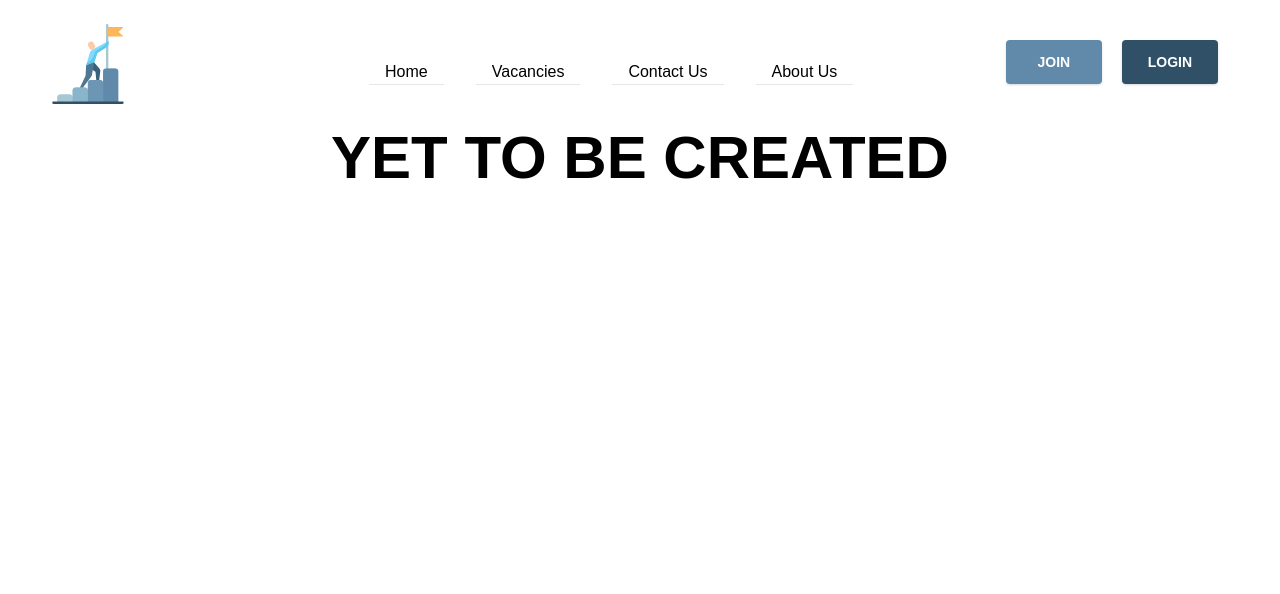
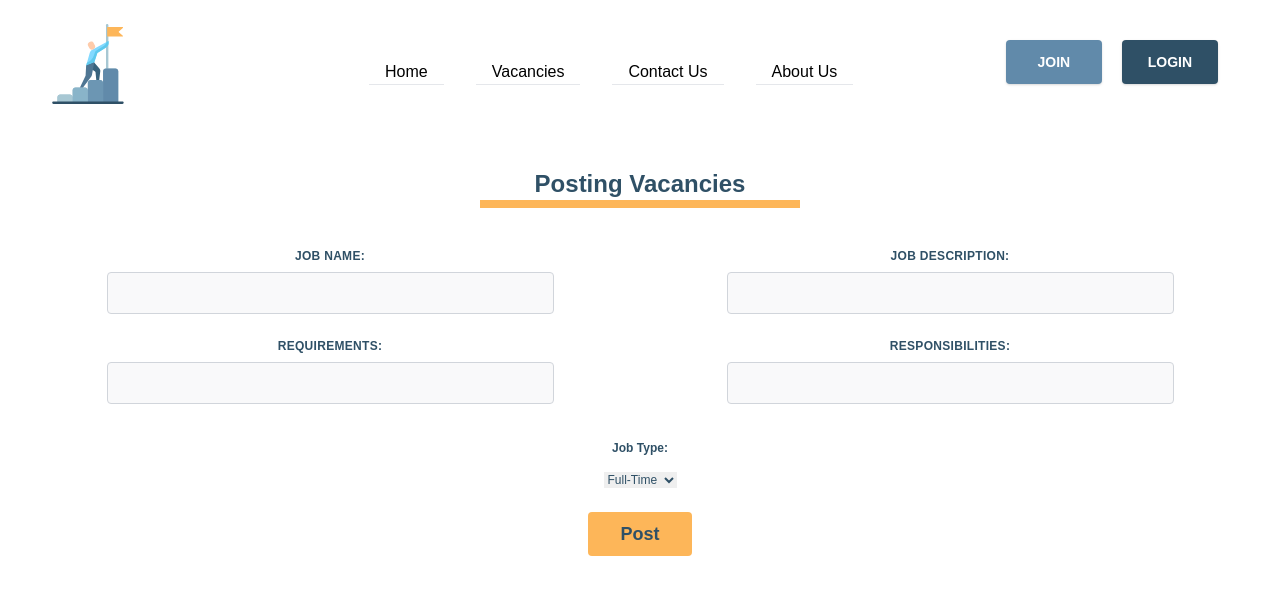
Before and after one commit to yaraalkassar/CareerBuilding, a React (Create React App) app in the folder careerbuilding/: page /Vacancy in a window 1280 px wide. Shown: the top 594 px of the page. Built offline with nearby package versions, Linux system fonts and the light colour scheme; no server answers.

Commit message:
added vacancies form

```diff
--- a/careerbuilding/src/App.js
+++ b/careerbuilding/src/App.js
@@ -9,6 +9,7 @@ import Login from "./Components/Login/Login";
 import SignUp from "./Components/SignUp/SignUp";
 import firebase from "./firebase/firebase";
 import Loader from "./Components/loader/loader";
+import Vacancies from "./Components/Vacancies/vacancies";
 
 function App() {
   const [firebaseInitialized, setFirebaseInitialized] = useState(false);
@@ -25,7 +26,7 @@ function App() {
         <Navbar />
         <Switch>
           <Route path="/Vacancy">
-            <p className="font-extrabold text-6xl">YET TO BE CREATED</p>
+          <Vacancies/>
           </Route>
           <Route path="/Contact">
             <Contact />
--- a/careerbuilding/src/Components/Vacancies/vacancies.js
+++ b/careerbuilding/src/Components/Vacancies/vacancies.js
@@ -1,11 +1,93 @@
-import React from 'react'
+import React from "react";
+const vacancies = () => {
+  return (
+    <div className=" font-bold text-2xl text-darkerBlue pt-8">
+      <div className="flex justify-center items-center mt-2 mb-4">
+        <h1 className="w-1/4 border-b-8 border-paleYellow">
+          {" "}
+          Posting Vacancies
+        </h1>
+      </div>
+      <form>
+        <div className="bg-white px-8 pt-6 pb-8 mb-4 flex flex-col my-2">
+          <div class="-mx-3 md:flex mb-6">
+            <div class="md:w-1/2 px-3 mb-6 md:mb-0">
+              <label
+                class="block uppercase tracking-wide text-grey-darker text-xs font-bold mb-2"
+                for="job-name"
+              >
+                Job Name:
+              </label>
+              <input
+                class="w-full md:w-3/4 bg-gray-100 bg-opacity-50 rounded border border-gray-300 focus:border-darkerBlue focus:bg-white focus:ring-2 focus:ring-indigo-200 text-base outline-none text-gray-700 py-1 px-3 leading-8 transition-colors duration-200 ease-in-out"
+                id="job-name"
+                type="text"
+              ></input>
+            </div>
 
-const vacancies = () => {
-    return (
-        <div>
+            <div class="md:w-1/2 px-3">
+              <label
+                class="block uppercase tracking-wide text-grey-darker text-xs font-bold mb-2"
+                for="job-description"
+              >
+                Job Description:
+              </label>
+              <input
+                class="w-full md:w-3/4 bg-gray-100 bg-opacity-50 rounded border border-gray-300 focus:border-darkerBlue focus:bg-white focus:ring-2 focus:ring-indigo-200 text-base outline-none text-gray-700 py-1 px-3 leading-8 transition-colors duration-200 ease-in-out"
+                id="job-description"
+                type="text"
+              ></input>
+            </div>
+          </div>
 
+          <div class="-mx-3 md:flex mb-6">
+            <div class="md:w-1/2 px-3 mb-6 md:mb-0">
+              <label
+                class="block uppercase tracking-wide text-grey-darker text-xs font-bold mb-2"
+                for="Requirements"
+              >
+                Requirements:
+              </label>
+              <input
+                class="w-full md:w-3/4 bg-gray-100 bg-opacity-50 rounded border border-gray-300 focus:border-darkerBlue focus:bg-white focus:ring-2 focus:ring-indigo-200 text-base outline-none text-gray-700 py-1 px-3 leading-8 transition-colors duration-200 ease-in-out"
+                id="Requirements"
+                type="text"
+              ></input>
+            </div>
+
+            <div class="md:w-1/2 px-3">
+              <label
+                class="block uppercase tracking-wide text-grey-darker text-xs font-bold mb-2"
+                for="Responsibilities"
+              >
+                Responsibilities:
+              </label>
+              <input
+                class="w-full md:w-3/4 bg-gray-100 bg-opacity-50 rounded border border-gray-300 focus:border-darkerBlue focus:bg-white focus:ring-2 focus:ring-indigo-200 text-base outline-none text-gray-700 py-1 px-3 leading-8 transition-colors duration-200 ease-in-out"
+                id="Responsibilities"
+                type="text"
+              ></input>
+            </div>
+          </div>
+
+          <div>
+            <label for="job-type " className="text-xs">
+              Job Type:
+            </label>
+            <div>
+              <select id="job-type" className="text-xs">
+                <option>Full-Time</option>
+                <option>Part-Time</option>
+              </select>
+            </div>
+          </div>
+          <button className=" mt-5 flex mx-auto text-darkerBlue font-bold bg-paleYellow border-0 py-2 px-8 focus:outline-none hover:bg-dakBlue rounded text-lg">
+            Post
+          </button>
         </div>
-    )
-}
+      </form>
+    </div>
+  );
+};
 
-export default vacancies
+export default vacancies;
```
